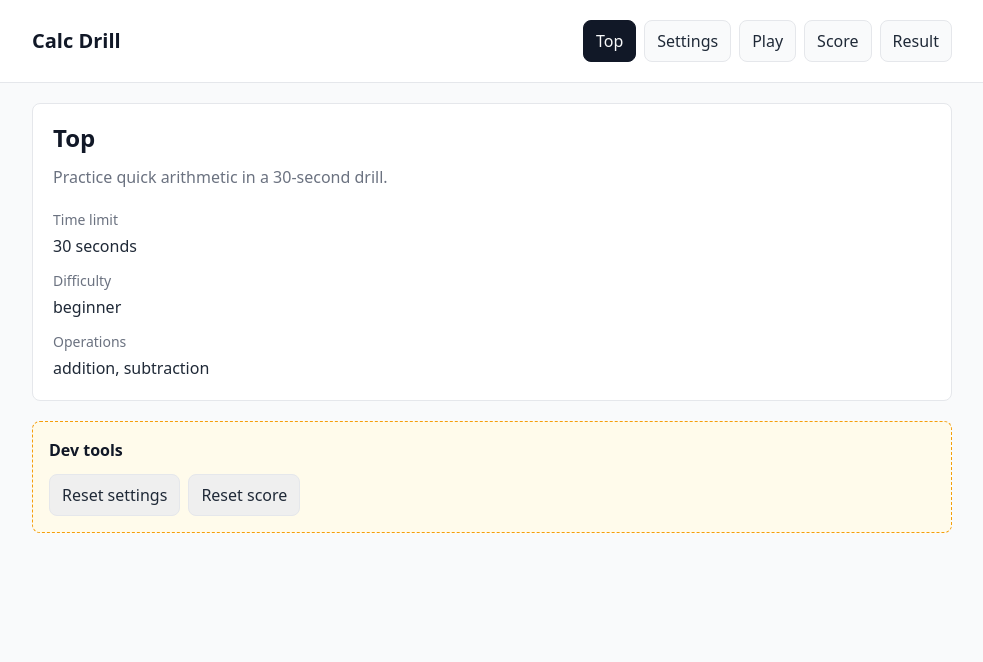
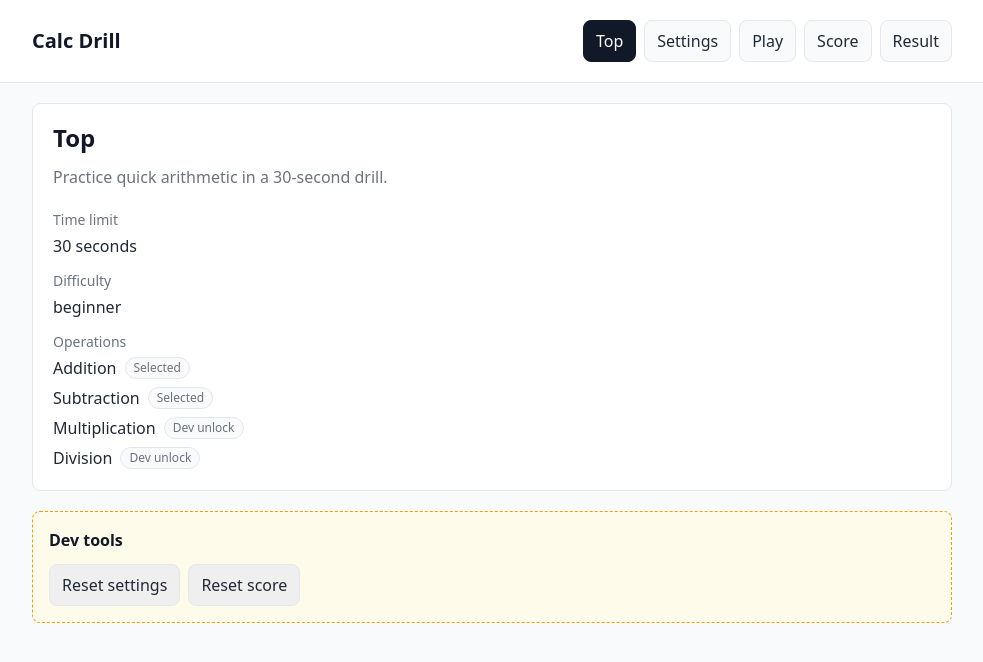
Before and after one commit to FreeManJson/calc-drill, a React (Vite) app: page / in a window 1280 px wide. Shown: the top 662 px of the page, without its empty margins (148-1131 px from the left). Built offline with nearby package versions, Linux system fonts and the light colour scheme.

Commit message:
2026/06/25:Question-001: 掛け算と割り算の出題に対応

```diff
--- a/src/App.css
+++ b/src/App.css
@@ -87,6 +87,32 @@
   margin: 0;
 }
 
+.operation-summary {
+  display: grid;
+  gap: 6px;
+  list-style: none;
+  margin: 0;
+  padding: 0;
+}
+
+.operation-summary li {
+  align-items: center;
+  display: flex;
+  flex-wrap: wrap;
+  gap: 8px;
+}
+
+.operation-summary__status,
+.lock-badge {
+  background: var(--bg);
+  border: 1px solid var(--border);
+  border-radius: 999px;
+  color: var(--text-muted);
+  font-size: 12px;
+  line-height: 1;
+  padding: 4px 8px;
+}
+
 .settings-form {
   display: grid;
   gap: 20px;
@@ -118,6 +144,10 @@
   align-items: center;
   display: flex;
   gap: 8px;
+}
+
+.check-field--locked {
+  color: var(--text-muted);
 }
 
 .settings-note {
--- a/src/constants/defaults.ts
+++ b/src/constants/defaults.ts
@@ -1,4 +1,4 @@
-import { OPERATION_TYPES } from '../types/drill'
+import { FREE_OPERATION_TYPES } from './operations'
 import type { DrillSettings, ScoreSummary } from '../types/drill'
 
 export const DEFAULT_TIME_LIMIT_SECONDS = 30
@@ -7,7 +7,7 @@ export const DEFAULT_SETTINGS: DrillSettings = {
   mode: 'timeLimit',
   timeLimitSeconds: DEFAULT_TIME_LIMIT_SECONDS,
   difficulty: 'beginner',
-  operations: [...OPERATION_TYPES],
+  operations: [...FREE_OPERATION_TYPES],
   allowNegativeAnswers: false,
 }
 
--- /dev/null
+++ b/src/constants/operations.ts
@@ -0,0 +1,30 @@
+import type { OperationType } from '../types/drill'
+
+export const FREE_OPERATION_TYPES: OperationType[] = [
+  'addition',
+  'subtraction',
+]
+
+export const LOCKED_OPERATION_TYPES: OperationType[] = [
+  'multiplication',
+  'division',
+]
+
+export const OPERATION_LABELS: Record<OperationType, string> = {
+  addition: 'Addition',
+  subtraction: 'Subtraction',
+  multiplication: 'Multiplication',
+  division: 'Division',
+}
+
+export function isOperationUnlocked(operation: OperationType) {
+  return FREE_OPERATION_TYPES.includes(operation) || import.meta.env.DEV
+}
+
+export function isLockedOperation(operation: OperationType) {
+  return LOCKED_OPERATION_TYPES.includes(operation)
+}
+
+export function getUnlockedOperations(operations: OperationType[]) {
+  return operations.filter(isOperationUnlocked)
+}
--- a/src/pages/SettingsPage.tsx
+++ b/src/pages/SettingsPage.tsx
@@ -1,4 +1,9 @@
 import { DEFAULT_TIME_LIMIT_SECONDS } from '../constants/defaults'
+import {
+  isLockedOperation,
+  isOperationUnlocked,
+  OPERATION_LABELS,
+} from '../constants/operations'
 import { OPERATION_TYPES } from '../types/drill'
 import type { DrillSettings, OperationType } from '../types/drill'
 
@@ -27,6 +32,10 @@ export function SettingsPage({
     operation: OperationType,
     checked: boolean,
   ) => {
+    if (!isOperationUnlocked(operation)) {
+      return
+    }
+
     const operations = checked
       ? [...settings.operations, operation]
       : settings.operations.filter((item) => item !== operation)
@@ -57,18 +66,37 @@ export function SettingsPage({
 
         <fieldset className="field-group">
           <legend>Operations</legend>
-          {OPERATION_TYPES.map((operation) => (
-            <label className="check-field" key={operation}>
+          {OPERATION_TYPES.map((operation) => {
+            const isUnlocked = isOperationUnlocked(operation)
+
+            return (
+              <label
+                className={
+                  isUnlocked ? 'check-field' : 'check-field check-field--locked'
+                }
+                key={operation}
+              >
                 <input
                   checked={settings.operations.includes(operation)}
+                  disabled={!isUnlocked}
                   onChange={(event) =>
-                  handleOperationChange(operation, event.currentTarget.checked)
+                    handleOperationChange(
+                      operation,
+                      event.currentTarget.checked,
+                    )
                   }
                   type="checkbox"
                 />
-              <span>{operation}</span>
+                <span>{OPERATION_LABELS[operation]}</span>
+                {!isUnlocked && <span className="lock-badge">Locked</span>}
+                {isUnlocked &&
+                  import.meta.env.DEV &&
+                  isLockedOperation(operation) && (
+                    <span className="lock-badge">Dev unlock</span>
+                  )}
               </label>
-          ))}
+            )
+          })}
         </fieldset>
 
         <p className="settings-note">Negative answers are off.</p>
--- a/src/pages/TopPage.tsx
+++ b/src/pages/TopPage.tsx
@@ -1,3 +1,9 @@
+import {
+  isLockedOperation,
+  isOperationUnlocked,
+  OPERATION_LABELS,
+} from '../constants/operations'
+import { OPERATION_TYPES } from '../types/drill'
 import type { DrillSettings } from '../types/drill'
 
 type TopPageProps = {
@@ -22,7 +28,31 @@ export function TopPage({ settings }: TopPageProps) {
         </div>
         <div>
           <dt>Operations</dt>
-          <dd>{settings.operations.join(', ')}</dd>
+          <dd>
+            <ul className="operation-summary">
+              {OPERATION_TYPES.map((operation) => {
+                const isSelected = settings.operations.includes(operation)
+                const isUnlocked = isOperationUnlocked(operation)
+                const isDevUnlocked =
+                  import.meta.env.DEV && isLockedOperation(operation)
+
+                return (
+                  <li key={operation}>
+                    <span>{OPERATION_LABELS[operation]}</span>
+                    <span className="operation-summary__status">
+                      {isSelected
+                        ? 'Selected'
+                        : isDevUnlocked
+                          ? 'Dev unlock'
+                          : isUnlocked
+                            ? 'Off'
+                            : 'Locked'}
+                    </span>
+                  </li>
+                )
+              })}
+            </ul>
+          </dd>
         </div>
       </dl>
     </section>
--- a/src/services/questionGenerator.ts
+++ b/src/services/questionGenerator.ts
@@ -11,6 +11,8 @@ const BEGINNER_MAX = 9
 const OPERATION_SYMBOLS: Record<OperationType, string> = {
   addition: '+',
   subtraction: '-',
+  multiplication: '×',
+  division: '÷',
 }
 
 type RandomSource = () => number
@@ -37,7 +39,10 @@ function getOperation(
   return operations[operationIndex] ?? DEFAULT_SETTINGS.operations[0]
 }
 
-function getOperands(settings: DrillSettings, randomSource: RandomSource) {
+function getAdditionOrSubtractionOperands(
+  settings: DrillSettings,
+  randomSource: RandomSource,
+) {
   const left = getRandomInteger(BEGINNER_MIN, BEGINNER_MAX, randomSource)
   const right = getRandomInteger(BEGINNER_MIN, BEGINNER_MAX, randomSource)
 
@@ -48,12 +53,48 @@ function getOperands(settings: DrillSettings, randomSource: RandomSource) {
   return { left: right, right: left }
 }
 
+function getMultiplicationQuestion(randomSource: RandomSource): DrillQuestion {
+  const left = getRandomInteger(BEGINNER_MIN, BEGINNER_MAX, randomSource)
+  const right = getRandomInteger(BEGINNER_MIN, BEGINNER_MAX, randomSource)
+
+  return {
+    left,
+    right,
+    operation: 'multiplication',
+    answer: left * right,
+  }
+}
+
+function getDivisionQuestion(randomSource: RandomSource): DrillQuestion {
+  const answer = getRandomInteger(BEGINNER_MIN, BEGINNER_MAX, randomSource)
+  const right = getRandomInteger(BEGINNER_MIN, BEGINNER_MAX, randomSource)
+
+  return {
+    left: answer * right,
+    right,
+    operation: 'division',
+    answer,
+  }
+}
+
 export function generateQuestion(
   settings: DrillSettings,
   randomSource: RandomSource = Math.random,
 ): DrillQuestion {
   const operation = getOperation(settings, randomSource)
-  const { left, right } = getOperands(settings, randomSource)
+
+  if (operation === 'multiplication') {
+    return getMultiplicationQuestion(randomSource)
+  }
+
+  if (operation === 'division') {
+    return getDivisionQuestion(randomSource)
+  }
+
+  const { left, right } = getAdditionOrSubtractionOperands(
+    settings,
+    randomSource,
+  )
   const answer = operation === 'addition' ? left + right : left - right
 
   return {
--- a/src/services/settingsStorage.ts
+++ b/src/services/settingsStorage.ts
@@ -1,4 +1,5 @@
 import { DEFAULT_SETTINGS } from '../constants/defaults'
+import { getUnlockedOperations } from '../constants/operations'
 import { STORAGE_KEYS } from '../constants/storageKeys'
 import { DIFFICULTIES, GAME_MODES, OPERATION_TYPES } from '../types/drill'
 import type {
@@ -29,7 +30,7 @@ function parseOperations(value: unknown): OperationType[] {
     return DEFAULT_SETTINGS.operations
   }
 
-  const operations = value.filter(isOperationType)
+  const operations = getUnlockedOperations(value.filter(isOperationType))
   return operations.length > 0 ? operations : DEFAULT_SETTINGS.operations
 }
 
--- a/src/types/drill.ts
+++ b/src/types/drill.ts
@@ -4,7 +4,12 @@ export type GameMode = (typeof GAME_MODES)[number]
 export const DIFFICULTIES = ['beginner'] as const
 export type Difficulty = (typeof DIFFICULTIES)[number]
 
-export const OPERATION_TYPES = ['addition', 'subtraction'] as const
+export const OPERATION_TYPES = [
+  'addition',
+  'subtraction',
+  'multiplication',
+  'division',
+] as const
 export type OperationType = (typeof OPERATION_TYPES)[number]
 
 export type DrillSettings = {
```
Also changed, not shown: tags/question-001-mul-div.txt (added), 1 other file (tests, documents, lock files or other folders). Lines whose indentation alone changed are shown as unchanged.
